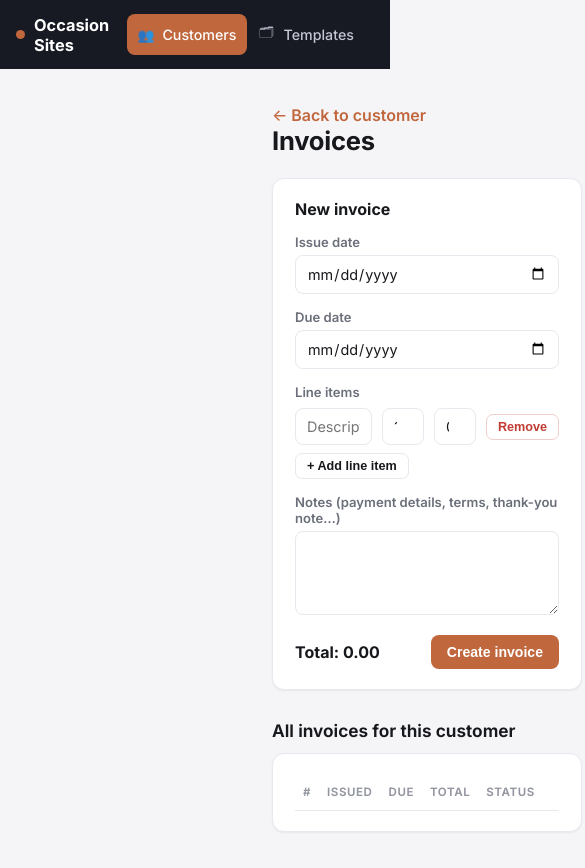
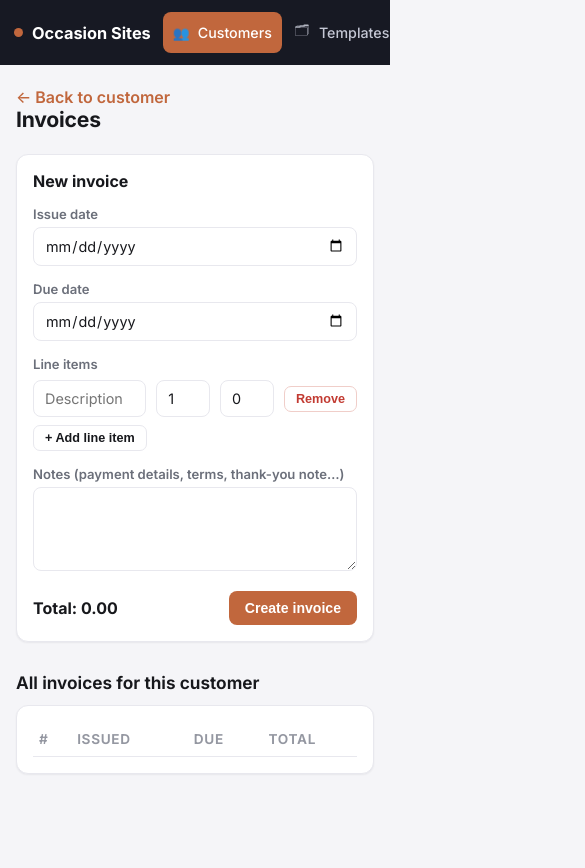
Before and after one commit to luvchakra/occasion-sites, a website: page admin/public/invoices.html in a window 390 px wide. Shown: the top 868 px of the page, 585 px wide, since content can reach past the window. Drawn offline with Linux system fonts and the light colour scheme; no server answers.

Commit message:
Fix mobile layout: sidebar margin bug, forced-dark override, table overflow
- The mobile breakpoint's margin-left:0 was losing to the desktop rule on
  specificity, so the sidebar's 232px offset stayed applied on phones
- Declare color-scheme: light so phones with a forced-dark browser mode
  stop auto-inverting the page's actual (light) palette
- Wrap tables in a scrollable .table-wrap instead of letting them force
  the whole page to overflow horizontally

```diff
--- a/admin/public/invoices.html
+++ b/admin/public/invoices.html
@@ -51,10 +51,12 @@
 
     <h2>All invoices for this customer</h2>
     <div class="card">
-      <table>
-        <thead><tr><th>#</th><th>Issued</th><th>Due</th><th>Total</th><th>Status</th><th></th></tr></thead>
-        <tbody id="invoiceRows"></tbody>
-      </table>
+      <div class="table-wrap">
+        <table>
+          <thead><tr><th>#</th><th>Issued</th><th>Due</th><th>Total</th><th>Status</th><th></th></tr></thead>
+          <tbody id="invoiceRows"></tbody>
+        </table>
+      </div>
       <div class="empty" id="emptyState" hidden>No invoices yet.</div>
     </div>
   </main>
--- a/admin/public/style.css
+++ b/admin/public/style.css
@@ -1,4 +1,7 @@
 :root {
+  /* Stops phones/browsers with a forced-dark web mode from auto-inverting
+     this page's colors — we have a real light theme, not an absent one. */
+  color-scheme: light;
   --ink: #17181c;
   --ink-soft: #6b6f7a;
   --ink-faint: #9497a1;
@@ -100,6 +103,11 @@ h2 { font-size: 1.08rem; margin: 30px 0 12px; font-weight: 650; }
   margin-bottom: 18px;
 }
 
+/* Wrap tables in <div class="table-wrap"> so they scroll horizontally on
+   narrow screens instead of forcing the whole page wider. */
+.table-wrap { overflow-x: auto; -webkit-overflow-scrolling: touch; }
+.table-wrap table { min-width: 480px; }
+
 .row { display: flex; gap: 10px; flex-wrap: wrap; align-items: center; }
 .row.between { justify-content: space-between; }
 
@@ -179,17 +187,26 @@ a.link:hover { text-decoration: underline; }
 
 @media (max-width: 860px) {
   .grid-2 { grid-template-columns: 1fr; }
-  .sidebar { position: static; width: auto; flex-direction: row; align-items: center; padding: 14px 16px; }
-  .sidebar .brand { padding: 0 12px 0 0; }
-  .sidebar nav { flex-direction: row; overflow-x: auto; }
+  .sidebar {
+    position: static; width: auto; flex-shrink: 1;
+    flex-direction: row; align-items: center;
+    padding: 12px 14px; overflow-x: auto;
+  }
+  .sidebar .brand { padding: 0 12px 0 0; white-space: nowrap; }
+  .sidebar nav { flex-direction: row; }
+  .sidebar nav a { white-space: nowrap; }
   .sidebar .spacer, .sidebar .sidebar-foot { display: none; }
   .app-shell { flex-direction: column; }
-  main { margin-left: 0; padding: 26px 18px 60px; }
+  .app-shell main { margin-left: 0; max-width: 100%; padding: 22px 16px 60px; }
+
+  h1 { font-size: 1.32rem; }
+  .card { padding: 16px; }
+  th, td { padding: 9px 6px; font-size: 0.85rem; }
 }
 
 @media print {
   .sidebar, .no-print { display: none !important; }
   body { background: #fff; }
   .app-shell { display: block; }
-  main { padding: 0; max-width: 100%; margin-left: 0; }
+  .app-shell main, main { padding: 0; max-width: 100%; margin-left: 0; }
 }
```
Also changed, not shown: admin/public/index.html (+2 -0 lines), admin/public/invoice-print.html (+6 -4 lines).
